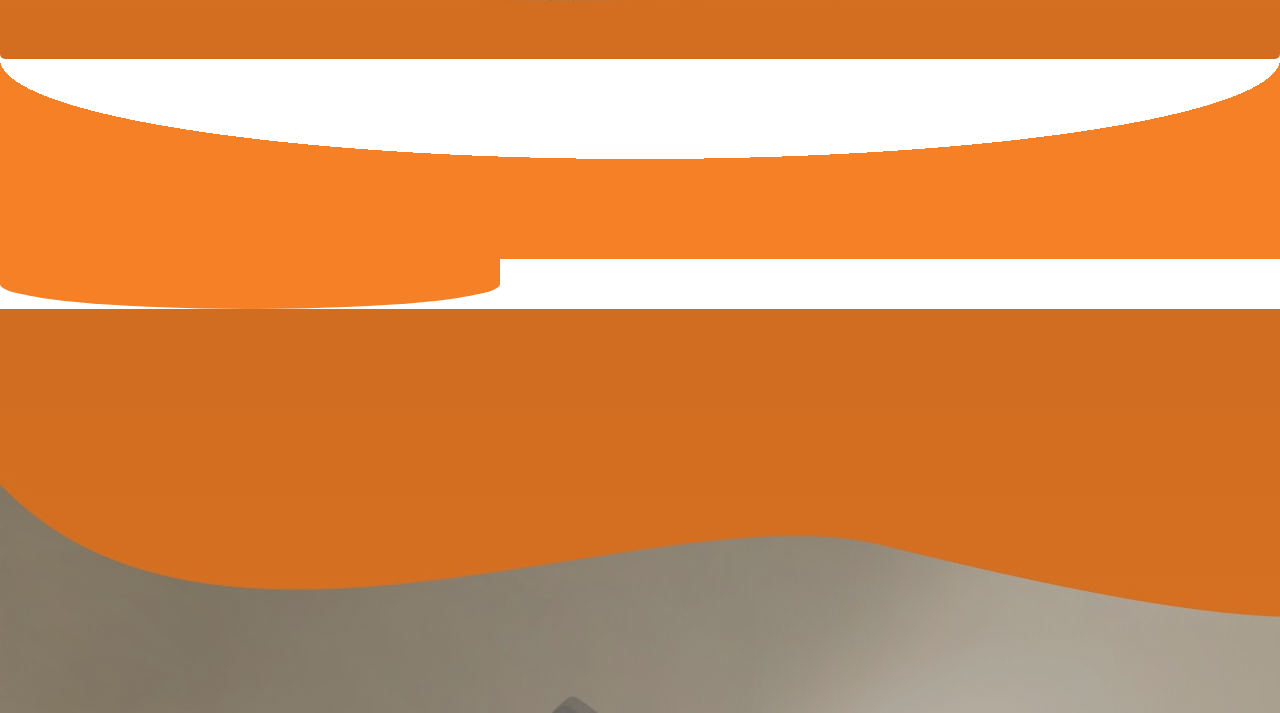
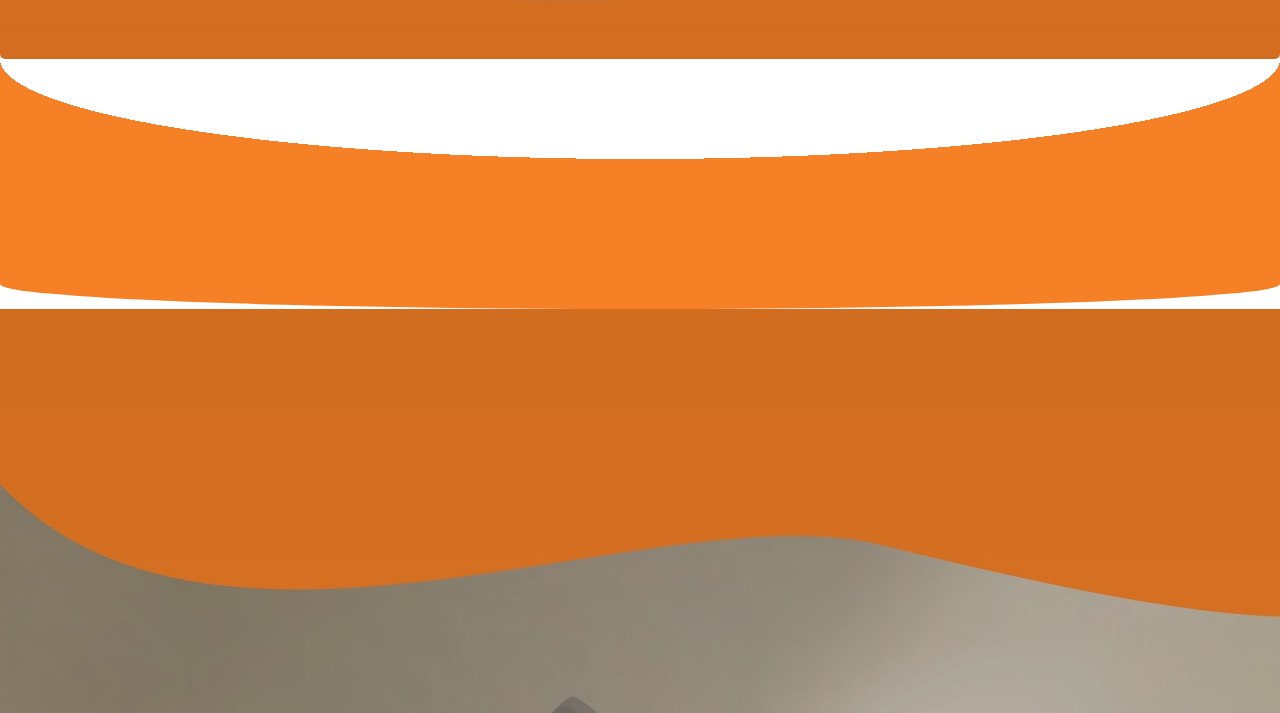
Before and after one commit to afleischer/flow-ww.github.io, a website: page index.html in a window 1280 px wide. Shown: the part 1061-1774 px from the top of the page. Drawn offline with nearby package versions, Linux system fonts and the light colour scheme; a script that the page names is missing; files whose address does not match are found by name.

Commit message:
Forgot to commit the full-width of 100vw

```diff
--- a/css/flow-ww.webflow.css
+++ b/css/flow-ww.webflow.css
@@ -567,7 +567,7 @@ blockquote {
 
 .second-third-buffer-post-post{
       background-color:#f58025;
-    width:500px;
+    width:100vw;
     height:50px;
     border-bottom-left-radius:50%;
     border-bottom-right-radius:50%;
```
